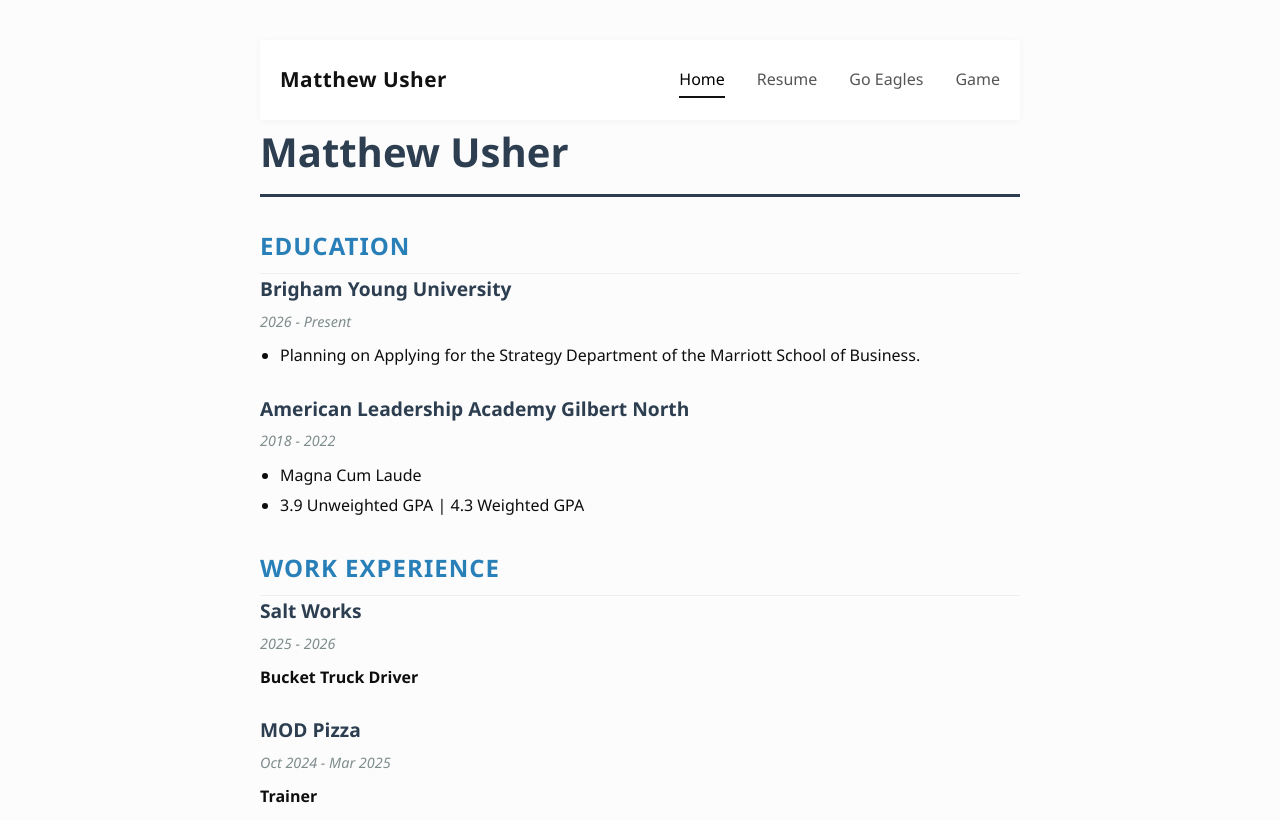
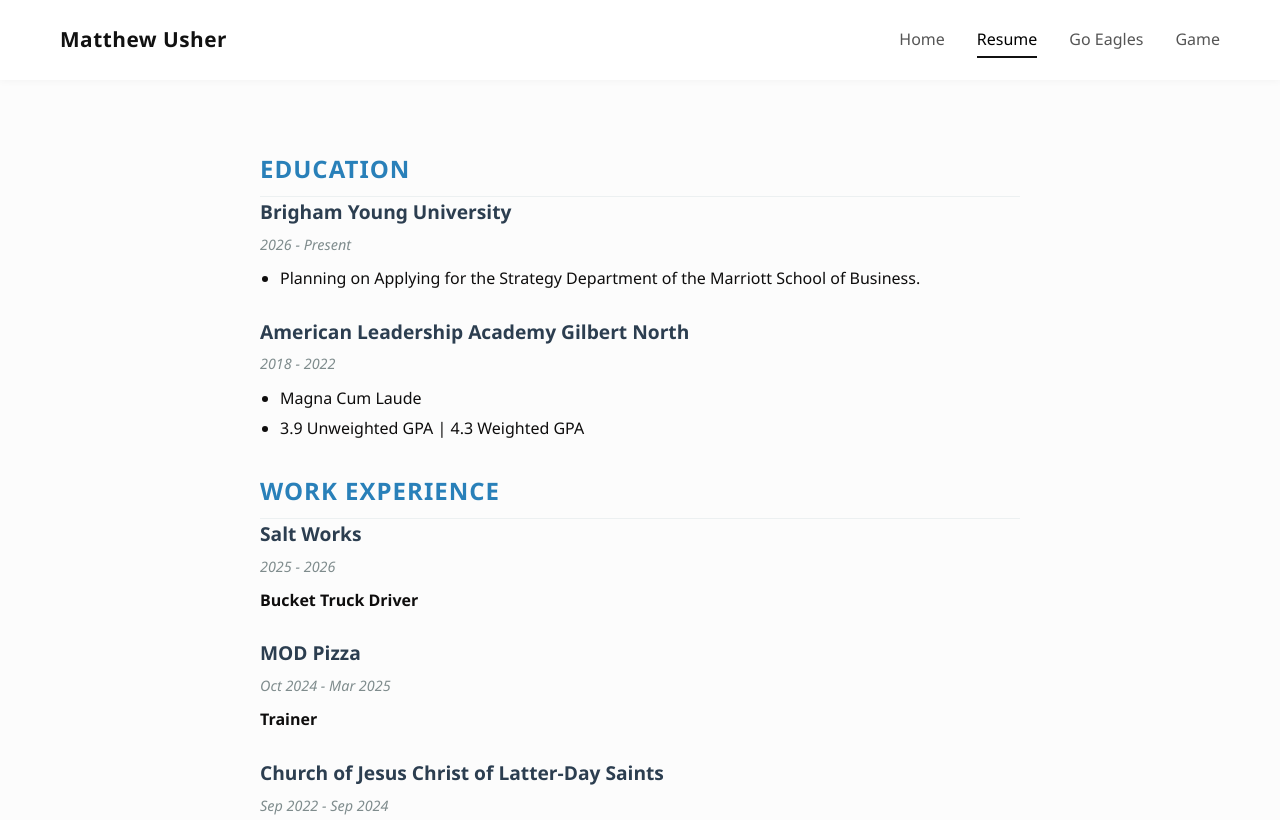
Before and after one commit to UsherKP1/WebDev-Project, a plain HTML site: page Project/resume.html in a window 1280 px wide. Shown: the top 820 px of the page. Drawn offline with Linux system fonts and the light colour scheme.

Commit message:
menu fix resume

```diff
--- a/Project/resume.html
+++ b/Project/resume.html
@@ -1,20 +1,33 @@
-<html>
+<!DOCTYPE html>
+<html lang="en">
 <head>
-         <link rel="stylesheet" href="site.css">
-    </head>
-        <!DOCTYPE html>
     <meta charset="UTF-8">
     <meta name="viewport" content="width=device-width, initial-scale=1.0">
     <title>Matthew Usher - Resume</title>
+    <link rel="stylesheet" href="site.css">
     <style>
+        /* 1. Global Reset & Body adjustments */
+        * {
+            margin: 0;
+            padding: 0;
+            box-sizing: border-box;
+        }
+
         body {
             font-family: 'Segoe UI', Tahoma, Geneva, Verdana, sans-serif;
             line-height: 1.6;
             color: #0e0d0d;
+            background-color: #fcfcfc;
+        }
+
+        /* 2. Isolated Wrapper for your Resume text */
+        .resume-content {
             max-width: 800px;
             margin: 0 auto;
             padding: 40px 20px;
         }
+
+        /* 3. Resume Typography Styles */
         h1 {
             font-size: 2.5em;
             border-bottom: 3px solid #2c3e50;
@@ -60,32 +73,24 @@
     </style>
 </head>
 <body>
-    <nav class="navbar">
+
+    <!-- This can now expand 100% width because body isn't locked -->
+    <header class="navbar">
         <div class="nav-container">
-                <!-- Logo / Brand Name -->
             <a href="index.html" class="nav-logo">Matthew Usher</a>
+            <nav>
+                <ul class="nav-menu">
+                    <li><a href="index.html" class="nav-link">Home</a></li>
+                    <li><a href="resume.html" class="nav-link active">Resume</a></li>
+                    <li><a href="fromscratch.html" class="nav-link">Go Eagles</a></li>
+                    <li><a href="game.html" class="nav-link">Game</a></li>
+                </ul>
+            </nav>
+        </div>
+    </header>
 
-                <!-- Navigation Links -->
-                <ul class="nav-menu">
-                    <li class="nav-item">
-                        <a href="index.html" class="nav-link active">Home</a>
-                    </li>
-                    <li class="nav-item">
-                        <a href="resume.html" class="nav-link">Resume</a>
-                    </li>
-                    <li class="nav-item">
-                        <a href="fromscratch.html" class="nav-link">Go Eagles</a>
-                    </li>
-                    <li class="nav-item">
-                        <a href="game.html" class="nav-link">Game</a>
-                    </li>
-                </ul>
-            </div>
-        </nav>
-
-    <header>
-        <h1>Matthew Usher</h1>
-    </header>
+    <!-- This new wrapper container keeps your layout text constrained perfectly -->
+    <div class="resume-content">
 
         <section id="education">
             <h2>Education</h2>
@@ -159,5 +164,8 @@
                 <ol>Swimming</ol>
             </ul>
         </section>
+
+    </div>
+
 </body>
 </html>
```
Lines whose indentation alone changed are shown as unchanged.
